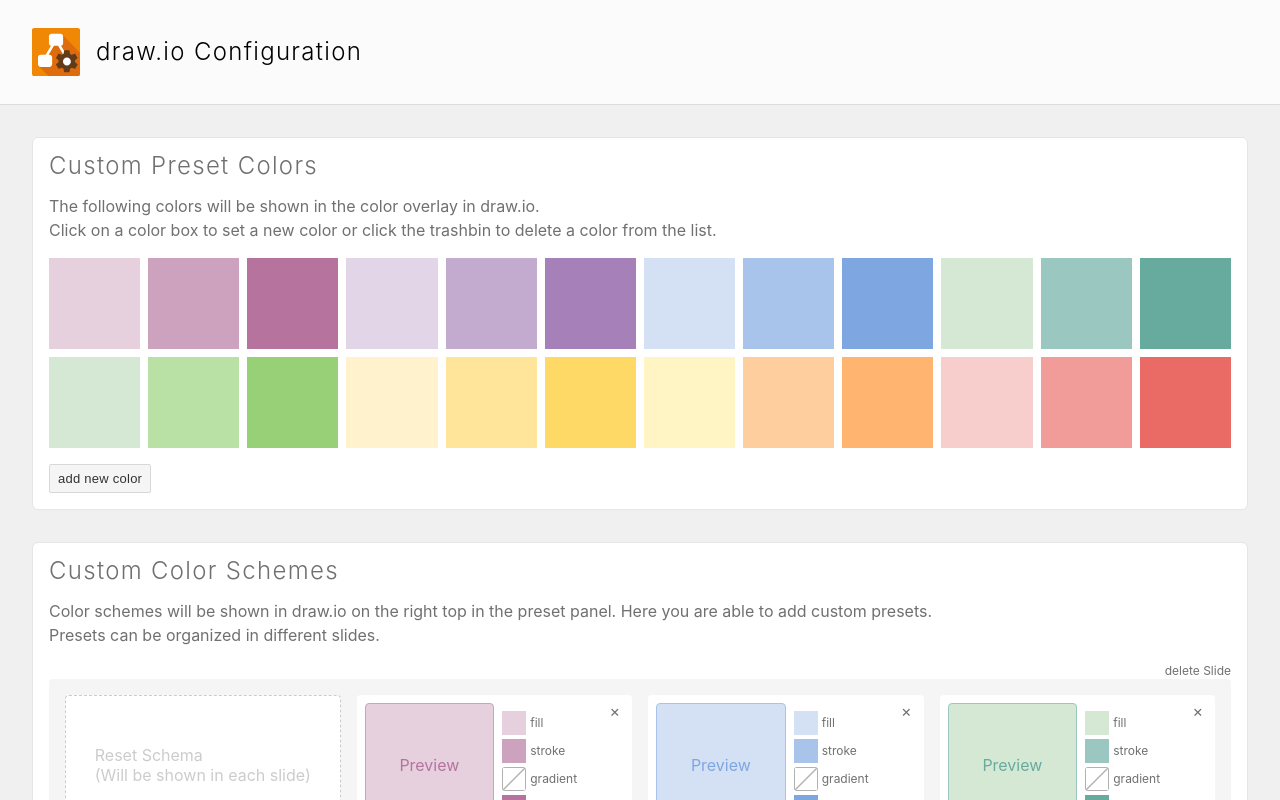
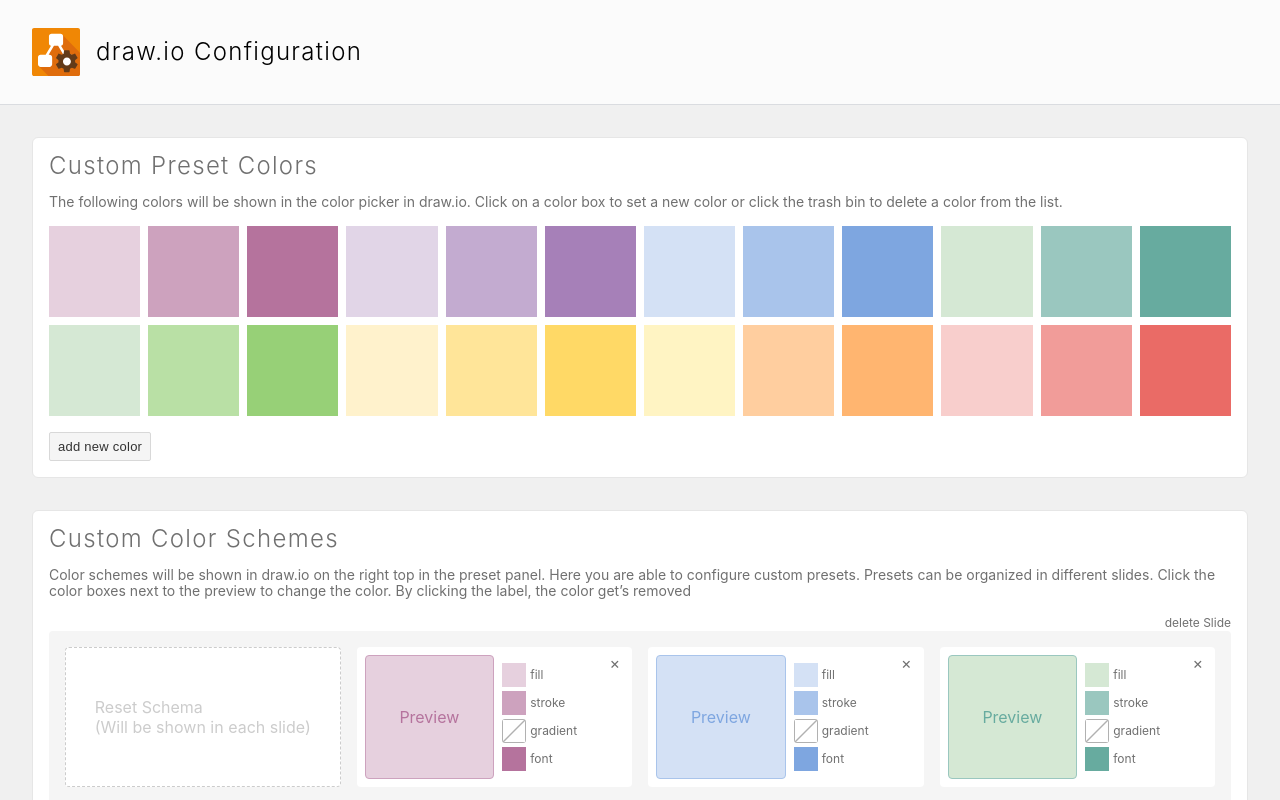
Before and after one commit to leifmarcus/drawio-config, a React (Create React App) app: page / in a window 1280 px wide. Shown: the top 800 px of the page. Built offline with nearby package versions, Linux system fonts and the light colour scheme.

Commit message:
chore: change descriptions

```diff
--- a/src/components/CustomColorSchemes/CustomColorSchemes.tsx
+++ b/src/components/CustomColorSchemes/CustomColorSchemes.tsx
@@ -84,10 +84,9 @@ export const CustomColorSchemesComponent: React.FC<CustomColorSchemesProps> = ({
 
     const description: ReactNode = (
         <div>
-            Color schemes will be shown in draw.io on the right top in the preset panel. Here you are able to add custom
-            presets.
-            <br />
-            Presets can be organized in different slides.
+            Color schemes will be shown in draw.io on the right top in the preset panel. Here you are able to configure
+            custom presets. Presets can be organized in different slides. Click the color boxes next to the preview to
+            change the color. By clicking the label, the color get’s removed
         </div>
     );
 
--- a/src/components/CustomColorSchemes/Preview.css
+++ b/src/components/CustomColorSchemes/Preview.css
@@ -8,4 +8,5 @@
     border-radius: 0.5rem;
     background-repeat: no-repeat;
     box-sizing: border-box;
+    user-select: none;
 }
--- a/src/components/CustomColorSchemes/Schema.css
+++ b/src/components/CustomColorSchemes/Schema.css
@@ -7,6 +7,7 @@
     box-sizing: border-box;
     padding: 1rem;
     display: flex;
+    user-select: none;
 }
 
 .Schema--reset {
--- a/src/components/CustomColors/CustomColors.tsx
+++ b/src/components/CustomColors/CustomColors.tsx
@@ -46,9 +46,8 @@ export const CustomColors: React.FC = () => {
     const addNewButton: ReactNode = <Button onClick={handleAddNewUpdate}>add new color</Button>;
     const description: ReactNode = (
         <div>
-            The following colors will be shown in the color overlay in draw.io.
-            <br />
-            Click on a color box to set a new color or click the trashbin to delete a color from the list.
+            The following colors will be shown in the color picker in draw.io. Click on a color box to set a new color
+            or click the trash bin to delete a color from the list.
         </div>
     );
 
--- a/src/components/Elements/Box/Box.css
+++ b/src/components/Elements/Box/Box.css
@@ -15,8 +15,8 @@
 }
 
 .Box--description {
-    font-size: 2rem;
-    line-height: 3rem;
+    font-size: 1.75rem;
+    line-height: 2rem;
     margin-bottom: 2rem;
 }
 
--- a/src/components/Elements/Button/Button.css
+++ b/src/components/Elements/Button/Button.css
@@ -12,6 +12,7 @@
     outline: 0;
     padding: 0 8px;
     cursor: pointer;
+    user-select: none;
 }
 
 .Button:active {
```
Also changed, not shown: src/components/ConfigOutput/ConfigOutput.tsx (+6 -3 lines).
